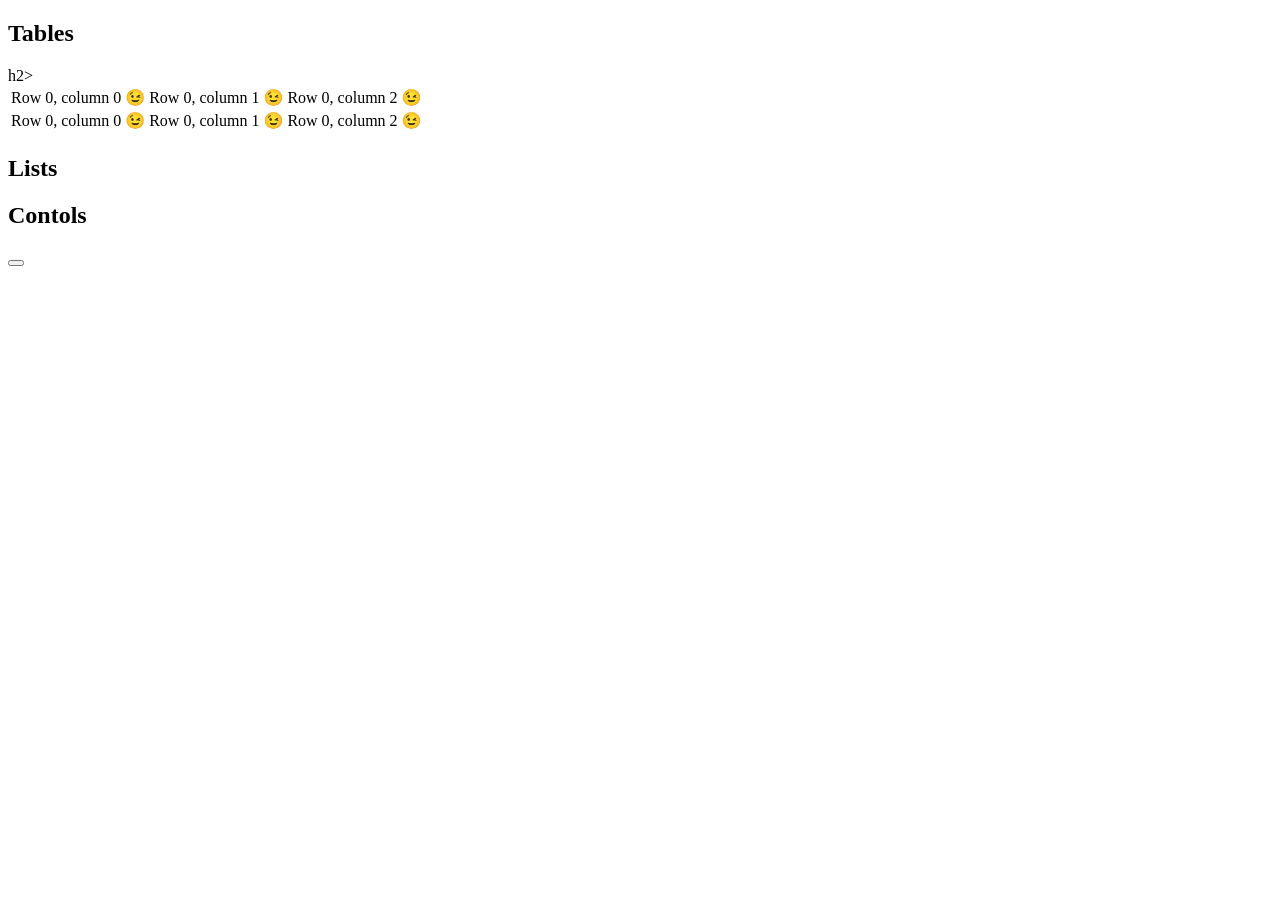
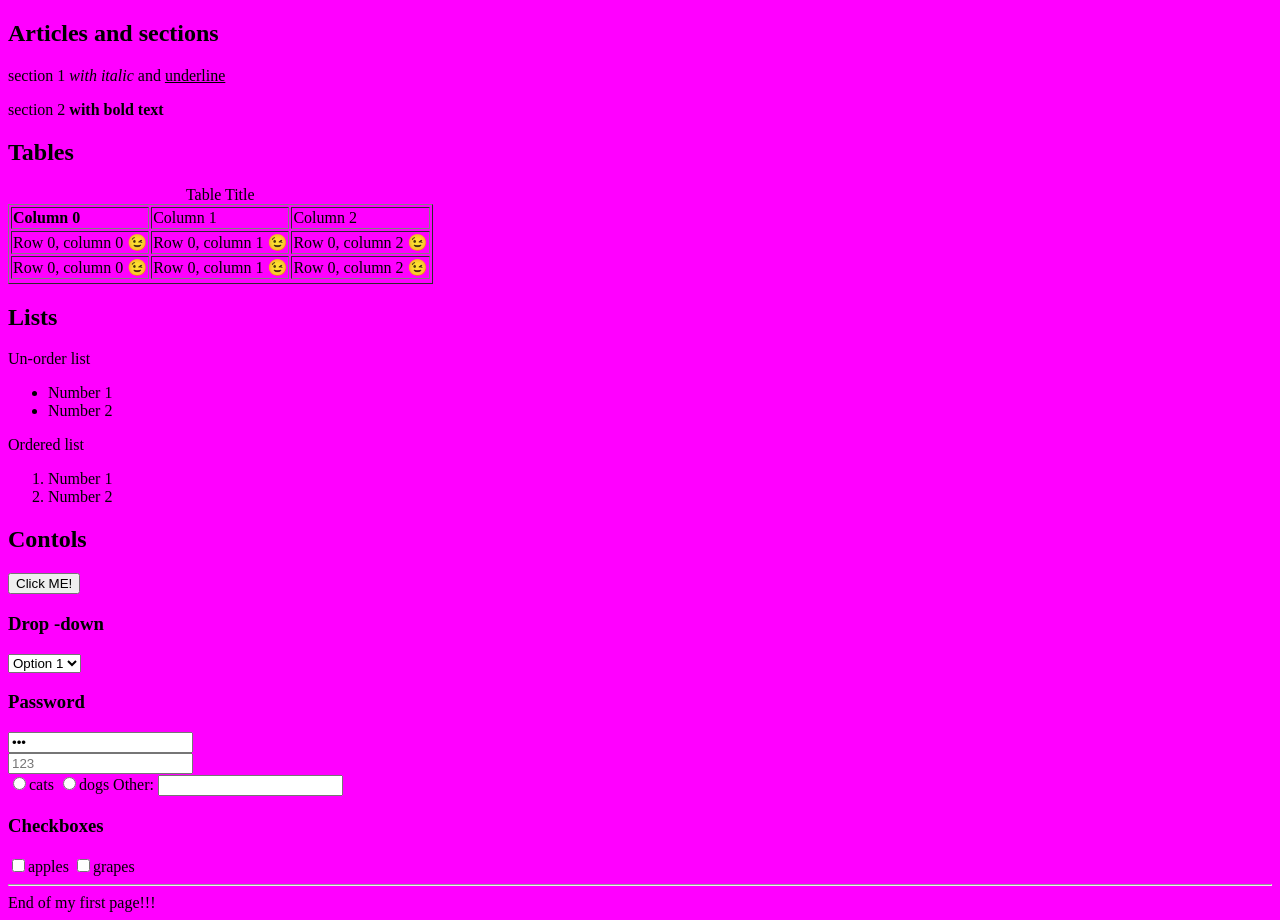
Before and after one commit to jbonz18/web-webdevelopment-ata, a plain HTML site: page page2.html in a window 1280 px wide. Before the commit the page ends 800 px from the top, so only its background shows below. Drawn offline with Linux system fonts and the light colour scheme.

Commit message:
update ondecember 12 2018

```diff
--- a/page2.html
+++ b/page2.html
@@ -3,10 +3,36 @@
 <head>
     <title>HTML contols</title>
 </head>
-<body>
-    <h2>Tables  </h2>h2>
-    <table>
-        <thead></thead>
+<body style="background: #FF00FF">
+    <h2>Articles and sections</h2>
+    <article>
+        <section>
+            section 1 <i>with italic</i> and <u>underline</u>
+        </section>
+
+        <section>
+            <p>
+                section 2 <b>with bold text </b>
+            </p>
+        </section>
+    </article>
+
+    <h2>Tables</h2>
+    <table border="1">
+        <thead>
+            <caption>Table Title</caption>
+            <tr>
+                <td>
+                    <b>Column 0</b>
+                </td>
+                <td>
+                    Column 1
+                </td>
+                <td>
+                    Column 2
+                </td>
+            </tr>
+        </thead>
         <tbody>
             <!--This is the actual bdy of the table -->
 
@@ -31,12 +57,65 @@
         </tbody>
     </table>
 
-    <h2>Lists
+    <h2>Lists</h2>
 
+    Un-order list
+    <ul>
+        <li>Number 1</li>
+        <li>Number 2</li>
+    </ul>
 
-    </h2>
+    Ordered list
+    <ol>
+        <li>Number 1</li>
+        <li>Number 2</li>
+    </ol>
 
     <h2>Contols</h2>
-        <button value="text"></button>
+
+    <div>
+        <button value="button">Click ME!</button>
+
+        <br />
+
+        <h3>
+            Drop -down
+        </h3>
+
+        <select>
+            <option>Option 1</option>
+            <option>Option 2</option>
+        </select>
+
+        <br />
+
+        <label><h3>Password</h3></label>
+        <input type="password" value="123" />
+
+        <br/>
+
+        <input type="number" placeholder="123" />
+
+        <br/>
+
+        <input type="radio" name="animals" value="cats">cats</input>
+        <input type="radio" name="animals" value="dogs">dogs</input>
+
+        <label>Other:</label>
+        <input type="text" />
+
+        <br />
+
+        <h3>
+            Checkboxes
+        </h3>
+        <input type="checkbox">apples</input>
+        <input type="checkbox">grapes</input>
+    </div>
+
+    <footer>
+        <hr />
+        End of my first page!!!
+    </footer>
 </body>
 </html>
```
